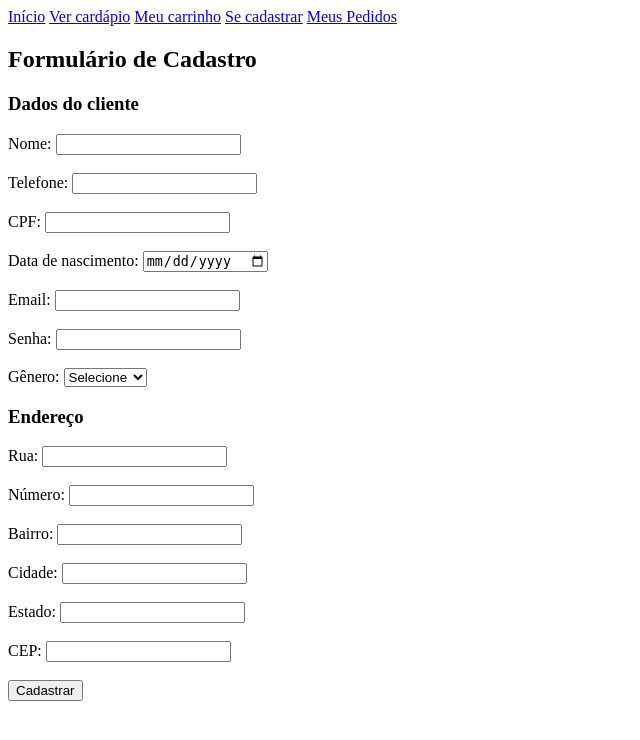
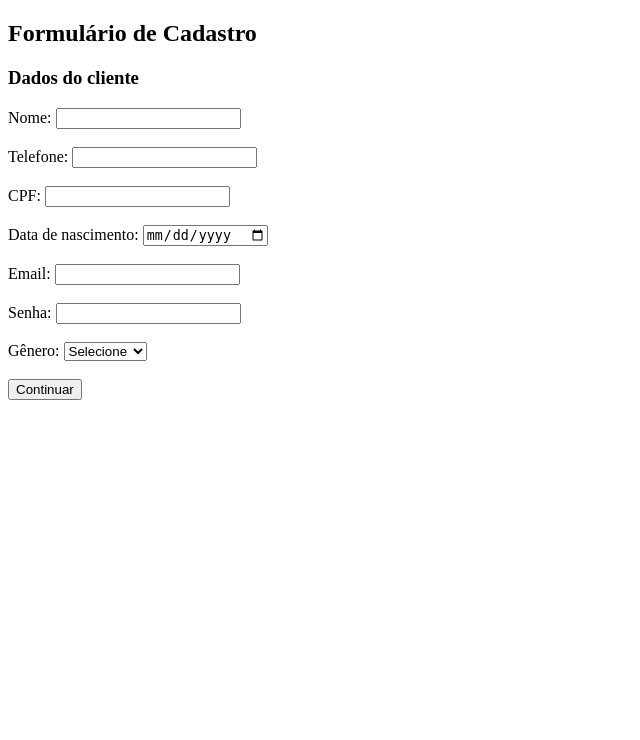
Before and after one commit to MirelaSantoss/Sabor-Clic, a Flask app: page /formulario in a window 1280 px wide. Shown: the top 740 px of the page, without its empty margins (0-640 px from the left). Run offline with Flask 3, Linux system fonts and the light colour scheme.

Commit message:
alterações estrutura site

```diff
--- a/app/__init__.py
+++ b/app/__init__.py
@@ -10,6 +10,8 @@ from app.model.pedido import Pedido
 def create_app():
     app = Flask(__name__)
 
+    app.secret_key = "sabor_clic_chave_secreta"
+
     app.register_blueprint(clientes_bp)
     app.register_blueprint(prato_bp)
     app.register_blueprint(pedido_bp)
--- a/app/controller/cliente_controller.py
+++ b/app/controller/cliente_controller.py
@@ -1,4 +1,4 @@
-from flask import Blueprint, request, render_template
+from flask import Blueprint, request, render_template, session, redirect, url_for, flash
 from ..model.cliente import Cliente
 from ..model.endereco import Endereco
 
@@ -6,39 +6,79 @@ clientes_bp = Blueprint("cliente", __name__)
 
 clientes = []
 
+#rota para login
+@clientes_bp.route("/login", methods=["GET"])
+def pagina_login():
+    return render_template("login.html")
+
+
 @clientes_bp.route("/formulario", methods=["GET", "POST"])
 def cadastro():
+    if request.method == "POST":
+
+        # Guarda os dados pessoais na session
+        session["dados_cliente"] = {
+            "nome": request.form["nome"],
+            "telefone": request.form["telefone"],
+            "cpf": request.form["cpf"],
+            "data_nascimento": request.form["data_nascimento"],
+            "email": request.form["email"],
+            "senha": request.form["senha"],
+            "genero": request.form["genero"]
+        }
+
+        return redirect(url_for("cliente.pagina_endereco"))
+
+    return render_template("cadastro.html")
+
+
+@clientes_bp.route("/endereco", methods=["GET", "POST"])
+def pagina_endereco():
+    if "dados_cliente" not in session:
+        flash("Preencha seus dados pessoais primeiro.")
+        return redirect(url_for("cliente.cadastro"))
 
     if request.method == "POST":
 
-        # Informações do cliente
-        nome = request.form["nome"]
-        telefone = request.form["telefone"]
-        cpf = request.form["cpf"]
-        data_nascimento = request.form["data_nascimento"]
-        email = request.form["email"]
-        senha = request.form["senha"]
-        genero = request.form["genero"]
+        # Recupera os dados pessoais da session
+        dados = session["dados_cliente"]
 
-        # Informações de endereço do cliente
-        rua = request.form["rua"]
-        numero = request.form["numero"]
-        bairro = request.form["bairro"]
-        cidade = request.form["cidade"]
-        estado = request.form["estado"]
-        cep = request.form["cep"]
+        # Cria o endereço
+        endereco = Endereco(
+            request.form["rua"],
+            request.form["numero"],
+            request.form["bairro"],
+            request.form["cidade"],
+            request.form["estado"],
+            request.form["cep"]
+        )
 
-        endereco = Endereco(rua, numero, bairro, cidade, estado, cep)
+        # Define o ID do cliente
+        id_cliente = len(clientes) + 1
 
-        # Aqui define p id do cliente
-        id = len(clientes) + 1
+        # Cria o cliente com os dados pessoais e o endereço
+        cliente = Cliente(
+            id_cliente,
+            dados["nome"],
+            dados["telefone"],
+            dados["cpf"],
+            dados["data_nascimento"],
+            dados["email"],
+            dados["senha"],
+            dados["genero"],
+            endereco
+        )
 
-        cliente = Cliente( id, nome, telefone, cpf, data_nascimento, email, senha, genero, endereco)
         clientes.append(cliente)
 
-        return "Cliente cadastrado com sucesso!"
+        # Limpa os dados temporários do cadastro
+        session.pop("dados_cliente", None)
 
-    return render_template("cadastro.html")
+        flash("Cadastro realizado com sucesso!")
+        return redirect("/cardapio")
+
+    return render_template("endereco.html")
+
 
 @clientes_bp.route("/carrinho", methods=["GET"])
 def carrinho():
--- a/app/static/cadastro.js
+++ b/app/static/cadastro.js
@@ -1,37 +1,26 @@
 function validarFormulario() { // verifica se o formulario foi preenchido corretamente
     console.log("FUNÇÃO FOI CHAMADA");
 
-    const nome = document.getElementById("nome").value; // procura no HTML o elemento que tenha o mesmo nome do id
-    const telefone = document.getElementById("telefone").value; // value - pega o que foi digitado no campo
+    const nome = document.getElementById("nome").value;
+    const telefone = document.getElementById("telefone").value;
     const cpf = document.getElementById("cpf").value;
     const dataNascimento = document.getElementById("data_nascimento").value;
     const email = document.getElementById("email").value;
     const senha = document.getElementById("senha").value;
     const genero = document.getElementById("genero").value;
 
-    const rua = document.getElementById("rua").value;
-    const numero = document.getElementById("numero").value;
-    const bairro = document.getElementById("bairro").value;
-    const cidade = document.getElementById("cidade").value;
-    const estado = document.getElementById("estado").value;
-    const cep = document.getElementById("cep").value;
-
     if (
-        nome === "" || // verifica se algum campo está vazio
+        nome === "" ||
         telefone === "" ||
         cpf === "" ||
         dataNascimento === "" ||
         email === "" ||
         senha === "" ||
-        genero === "" ||
-        rua === "" ||
-        numero === "" ||
-        bairro === "" ||
-        cidade === "" ||
-        estado === "" ||
-        cep === ""
+        genero === ""
     ) {
-        alert("Preencha todos os campos!"); // se algum estiver vazio, aparece essa msg na tela
-        return false; // se estiver não continua o envio do formulario
+        alert("Preencha todos os campos!");
+        return false;
     }
+
+    return true;
 }
--- a/app/templates/cadastro.html
+++ b/app/templates/cadastro.html
@@ -4,80 +4,50 @@
 
 <h2>Formulário de Cadastro</h2>
 
-<form action="/formulario" method="POST" onsubmit="return validarFormulario()"> <!--formulario para cadastro-->
+<form action="/formulario" method="POST" onsubmit="return validarFormulario()">
 
     <h3>Dados do cliente</h3>
 
     <label>Nome:</label>
-    <input type="text" name="nome" id="nome"> <!--name - para python, id - para JavaScript-->
+    <input type="text" name="nome" id="nome" required>
 
-    <br><br> <!--quebra de linha-->
+    <br><br>
 
     <label>Telefone:</label>
-    <input type="text" name="telefone" id="telefone">
+    <input type="text" name="telefone" id="telefone" required>
 
     <br><br>
 
     <label>CPF:</label>
-    <input type="text" name="cpf" id="cpf">
+    <input type="text" name="cpf" id="cpf" required>
 
     <br><br>
 
     <label>Data de nascimento:</label>
-    <input type="date" name="data_nascimento" id="data_nascimento">
+    <input type="date" name="data_nascimento" id="data_nascimento" required>
 
     <br><br>
 
     <label>Email:</label>
-    <input type="email" name="email" id="email">
+    <input type="email" name="email" id="email" required>
 
     <br><br>
 
     <label>Senha:</label>
-    <input type="password" name="senha" id="senha">
+    <input type="password" name="senha" id="senha" required>
 
     <br><br>
 
     <label>Gênero:</label>
-    <select name="genero" id="genero"> <!--cria uma lista de opções para o usuário escolher o gênero-->
+    <select name="genero" id="genero" required>
         <option value="">Selecione</option>
         <option value="Feminino">Feminino</option>
         <option value="Masculino">Masculino</option>
     </select>
 
-    <h3>Endereço</h3>
-
-    <label>Rua:</label>
-    <input type="text" name="rua" id="rua">
-
     <br><br>
 
-    <label>Número:</label>
-    <input type="text" name="numero" id="numero">
-
-    <br><br>
-
-    <label>Bairro:</label>
-    <input type="text" name="bairro" id="bairro">
-
-    <br><br>
-
-    <label>Cidade:</label>
-    <input type="text" name="cidade" id="cidade">
-
-    <br><br>
-
-    <label>Estado:</label>
-    <input type="text" name="estado" id="estado">
-
-    <br><br>
-
-    <label>CEP:</label>
-    <input type="text" name="cep" id="cep">
-
-    <br><br>
-
-    <button type="submit">Cadastrar</button>
+    <button type="submit">Continuar</button>
 
 </form>
 
--- a/app/templates/index.html
+++ b/app/templates/index.html
@@ -4,32 +4,21 @@
 <head>
     <meta charset="UTF-8">
     <meta name="viewport" content="width=device-width, initial-scale=1.0">
-
     <title>Sabor & Clic</title>
 </head>
 
 <body>
 
-    <header>
-        <nav>
-            <a href="/">Início</a>
-            <a href="/cardapio">Ver cardápio</a>
-            <a href="/carrinho">Meu carrinho</a>
-            <a href="/formulario">Se cadastrar</a>
-            <a href="/pedido">Meus Pedidos</a>
+    <main>
+        {% block conteudo %}
+        <h1>Sabor & Clic</h1>
 
-    </header>
+        <h2>Bem-vindo à Sabor & Clic!</h2>
 
-    <main>
+        <p>Faça seu pedido de forma simples e rápida.</p>
 
-        {% block conteudo %}
-
-        <h2>Bem-vindo a Sabor & Clic</h2>
-
-        <p>Faça seu pedido de forma simples e rápida</p>
-
+        <a href="/login">Faça seu pedido aqui</a>
         {% endblock %}
-
     </main>
 
 </body>
```
Also changed, not shown: app/templates/endereco.html (added, +43 -0 lines), app/templates/login.html (added, +27 -0 lines).
